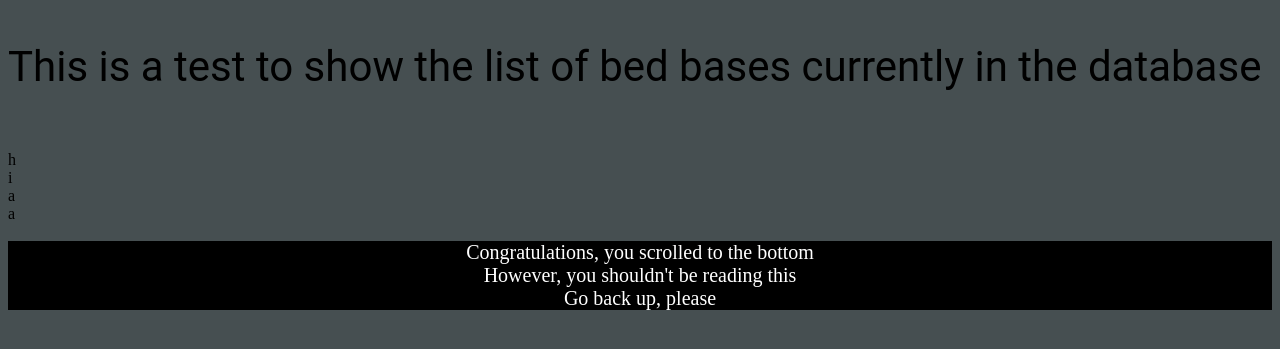
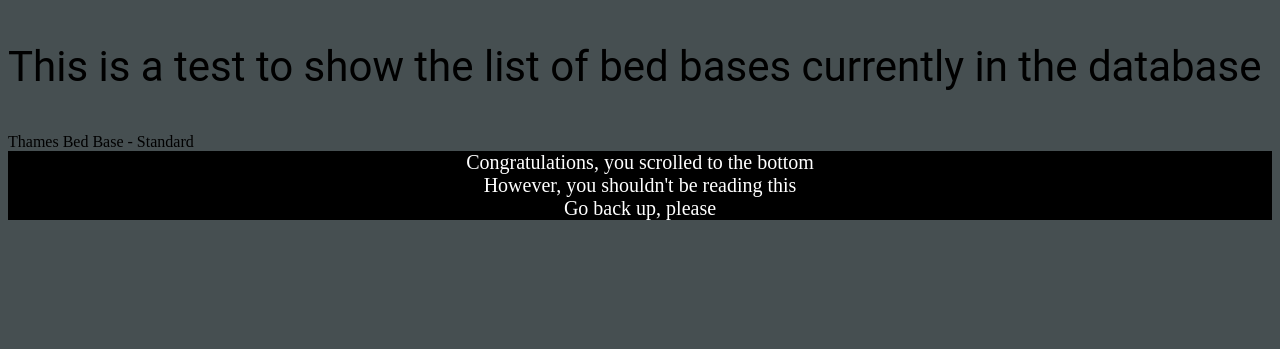
Before and after one commit to DavidWu531/beds, a Flask app: page /bed_base/1 in a window 1280 px wide. Shown: the part 143-492 px from the top of the page. Run offline with Flask 3, Linux system fonts and the light colour scheme; data comes from the database, SQL or seed files in the repository.

Commit message:
Made separate templates for fetchall() and fetchone()

```diff
--- a/routes.py
+++ b/routes.py
@@ -17,7 +17,7 @@ def all_bed_base():
     cur.execute("SELECT * FROM Base")
 
     base = cur.fetchall()
-    return render_template('base.html', base=base)
+    return render_template('all_base.html', base=base)
 
 
 @app.route('/bed_base/<int:id>')  # Individual Bed Base Route
@@ -27,7 +27,7 @@ def bed_base(id):
     cur.execute('SELECT * FROM Base WHERE BaseID=?', (id,))
 
     base = cur.fetchone()
-    return render_template('base.html', base=base)
+    return render_template('individual_base.html', base=base)
 
 
 # All Mattress Source: https://www.bedsrus.co.nz/collections/mattress-only | https://mattresswarehouse.co.nz/collections/mattresses
@@ -38,7 +38,7 @@ def all_mattress():
     cur.execute("SELECT * FROM Mattress;")
 
     mattress = cur.fetchall()
-    return render_template('mattress.html', mattress=mattress)
+    return render_template('all_mattress.html', mattress=mattress)
 
 
 @app.route('/mattress/<int:id>')  # Individual Mattress Route
@@ -48,7 +48,7 @@ def mattress(id):
     cur.execute('SELECT * FROM Mattress WHERE MattressID=?', (id,))
 
     mattress = cur.fetchone()
-    return render_template('mattress.html', mattress=mattress)
+    return render_template('individual_mattress.html', mattress=mattress)
 
 
 @app.route('/triangles')  # All Triangle Route
@@ -109,7 +109,7 @@ def all_blanket():
     cur.execute('SELECT * FROM Blankets')
 
     blanket = cur.fetchall()
-    return render_template('blanket.html', blanket=blanket)
+    return render_template('all_blanket.html', blanket=blanket)
 
 
 @app.route('/blanket/<int:id>')  # Individual Blanket Route
@@ -119,7 +119,7 @@ def blanket(id):
     cur.execute('SELECT * FROM Blankets WHERE BlanketID=?', (id,))
 
     blanket = cur.fetchone()
-    return render_template('blanket.html', blanket=blanket)
+    return render_template('individual_blanket.html', blanket=blanket)
 
 
 if __name__ == "__main__":  # Running the website
--- a/templates/mattress.html
+++ b/templates/all_mattress.html
@@ -4,6 +4,7 @@
 <i><p class="base">
     This is a test to show the list of mattresses currently in the database
     </p></i>
-{{mattress}} <!--Obtain all mattresses-->
+<!--Obtain all mattresses-->
+{% for individial_mattress in mattress %} {{individial_mattress[1]}} <br> {% endfor %}
 {% endblock %}
 </body>
--- /dev/null
+++ b/templates/individual_base.html
@@ -0,0 +1,10 @@
+{% extends 'layout.html' %}
+{% block content %}
+<body class="bed_base_route">
+<p class="base">
+    This is a test to show the list of bed bases currently in the database
+    </p>
+<!--Obtain all bed bases-->
+{{base[1]}}
+{% endblock %}
+</body>
--- a/templates/layout.html
+++ b/templates/layout.html
@@ -9,10 +9,14 @@
       <a href="/bed_base">Bed Bases</a>
     </button>
     <div class="dropdown-content" id="bed_base_dropdown"> <!--Hovering and Clickable Dropdown-->
-      <a href="/bed_base/1">Kyan Double Bed</a> <!--Options-->
-      <a href="/bed_base/2">Vincent King Bed</a>
-      <a href="/bed_base/3">Adjustable</a>
-      <a href="/bed_base/4">Standard Bed Base</a>
+      <a href="/bed_base/1">Thames Bed Base - Standard</a> <!--Options-->
+      <a href="/bed_base/2">Thames Bed Base - 4 Drawer</a>
+      <a href="/bed_base/3">Trundler Bed with 2 Liverpool Mattresses</a>
+      <a href="/bed_base/4">MLILY Dual Adjustable Bed Package</a>
+      <a href="/bed_base/5">Thames Bed Base - 2 Drawer</a>
+      <a href="/bed_base/6">Hilton 4 Drawer Bed Frame King</a>
+      <a href="/bed_base/7">MLILY Adjustable Bed</a>
+      <a href="/bed_base/8">Brighton Bed Base - Standard</a>
     </div>
     </div>
 
@@ -21,9 +25,14 @@
       <a href="/mattress">Mattresses</a>
     </button>
     <div class="dropdown-content" id="mattress_dropdown"> <!--Hovering and Clickable Dropdown-->
-      <a href="/mattress/1">Tempur-Ped</a> <!--Options-->
-      <a href="/mattress/2">Zenhaven</a>
-      <a href="/mattress/3">Leesa Original</a>
+      <a href="/mattress/1">Zero Stowaway Single Tri-Fold</a> <!--Options-->
+      <a href="/mattress/2">Sleepyhead Elements Wave 3 Mattress</a>
+      <a href="/mattress/3">Sleepyhead Zero R170 Mattress</a>
+      <a href="/mattress/4">Wonderest Dream Easy 4</a>
+      <a href="/mattress/5">Lincoln Firm</a>
+      <a href="/mattress/6">Posture Elite Plush</a>
+      <a href="/mattress/7">Pocket Pilow Mattress</a>
+      <a href="/mattress/8">Gel Elite</a>
     </div>
     </div>
 
@@ -37,7 +46,7 @@
       <a href="/blanket/3">Cuddledow</a>
     </div>
     </div>
-    <img align="right" src="static/images/White_Bed_29.png" width="70" height="70">
+    <img class="navbar_image" src="static/images/White_Bed_29.png" width="70" height="70" style="float:right">
 
   </ul>
 </div>
```
Also changed, not shown: templates/individual_blanket.html (added, +10 -0 lines), templates/individual_mattress.html (added, +10 -0 lines), templates/all_base.html (renamed from templates/base.html), templates/all_blanket.html (renamed from templates/blanket.html).
